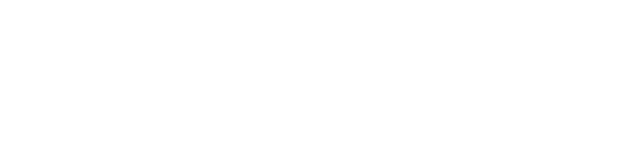
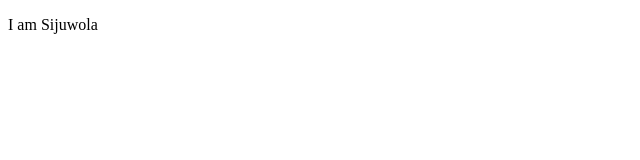
Before and after one commit to Siju-lily/Axia-demo, a plain HTML site: page index.html in a window 1280 px wide. Shown: the whole page, without its empty margins (0-640 px from the left). Drawn offline with Linux system fonts and the light colour scheme.

Commit message:
created a demo.css file and modified the index.html

```diff
--- /dev/null
+++ b/demo.css
@@ -0,0 +1,6 @@
+*{
+    margin: 0;
+    padding: 0;
+    box-sizing: border-box
+    ;
+}
--- a/index.html
+++ b/index.html
@@ -4,6 +4,6 @@
 
   </head>
   <body>
-
+    <p>I am Sijuwola</p>
   </body>
 </html>
```
